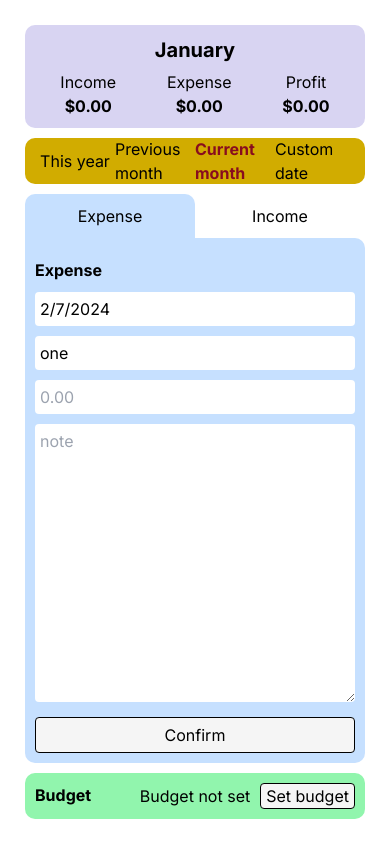
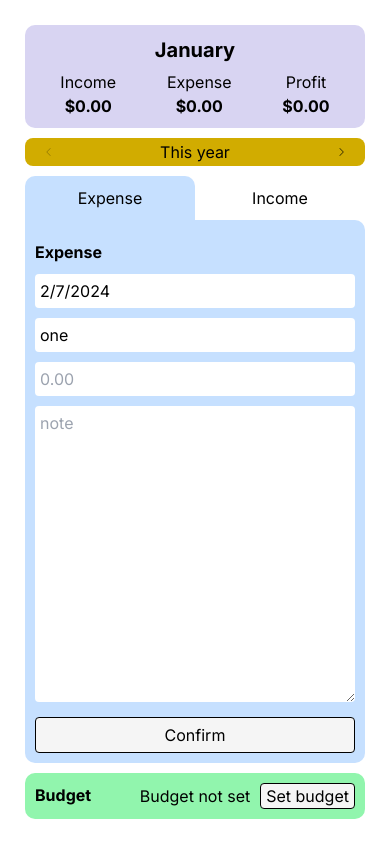
Before and after one commit to eimuciu/cash-tracker, a Next.js app: page / in a window 390 px wide. Built offline with nearby package versions, Linux system fonts and the light colour scheme.

Commit message:
screen check on dateSeperator load

```diff
--- a/src/app/components/layoutWrapper/dateSeperator/index.tsx
+++ b/src/app/components/layoutWrapper/dateSeperator/index.tsx
@@ -18,6 +18,12 @@ export default function DateSeperator() {
         setSlideUnits(4);
       }
     };
+
+    if (window.innerWidth <= 640) {
+      setSlideUnits(1);
+    } else if (window.innerWidth <= 768) {
+      setSlideUnits(3);
+    }
 
     window.addEventListener('resize', resizeHandler);
 
--- a/src/app/components/layoutWrapper/dateSeperator/style.css
+++ b/src/app/components/layoutWrapper/dateSeperator/style.css
@@ -3,7 +3,7 @@
   padding: 0 10px;
   background-color: #d1ac00;
   margin: 10px 0;
-  border-radius: 10px;
+  border-radius: 8px;
 }
 
 .swiper-slide {
```
